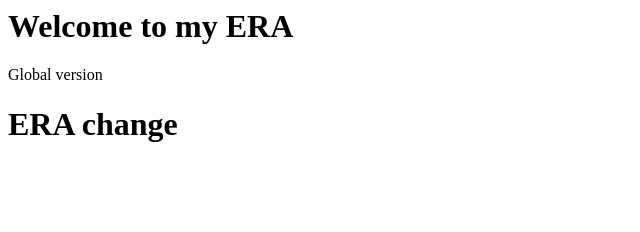
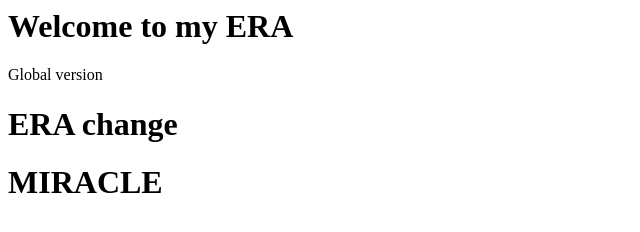
Before and after one commit to yuvi-1/KL, a plain HTML site: page index.html in a window 1280 px wide. Shown: the whole page, without its empty margins (0-640 px from the left). Drawn offline with Linux system fonts and the light colour scheme.

Commit message:
Update index.html

```diff
--- a/index.html
+++ b/index.html
@@ -8,5 +8,8 @@
     <h1>Welcome to my ERA</h1>
     <p>Global version</p>
     <h1>ERA change</h1>
+        <h1>MIRACLE</h1>
+
+
 </body>
 </html>
```
